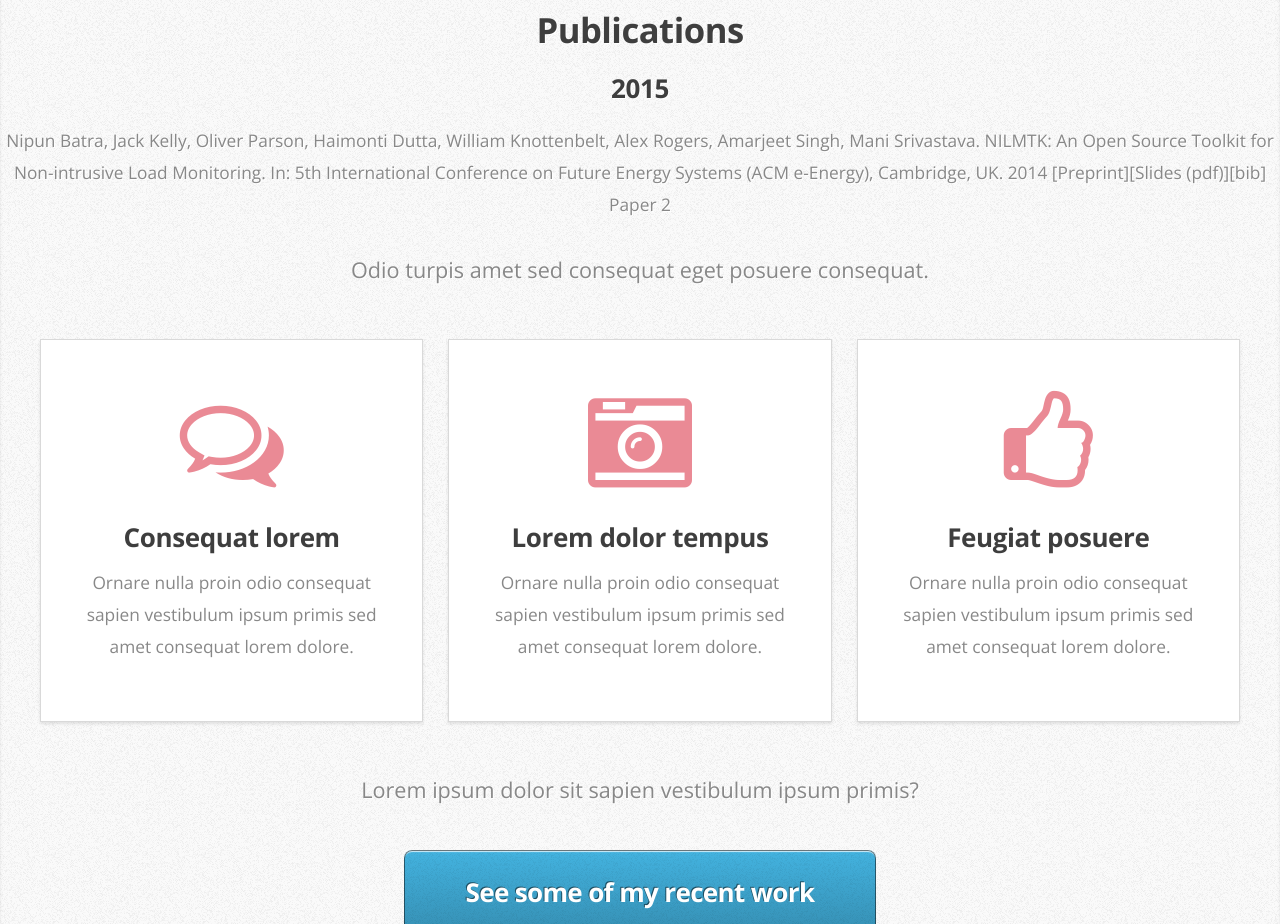
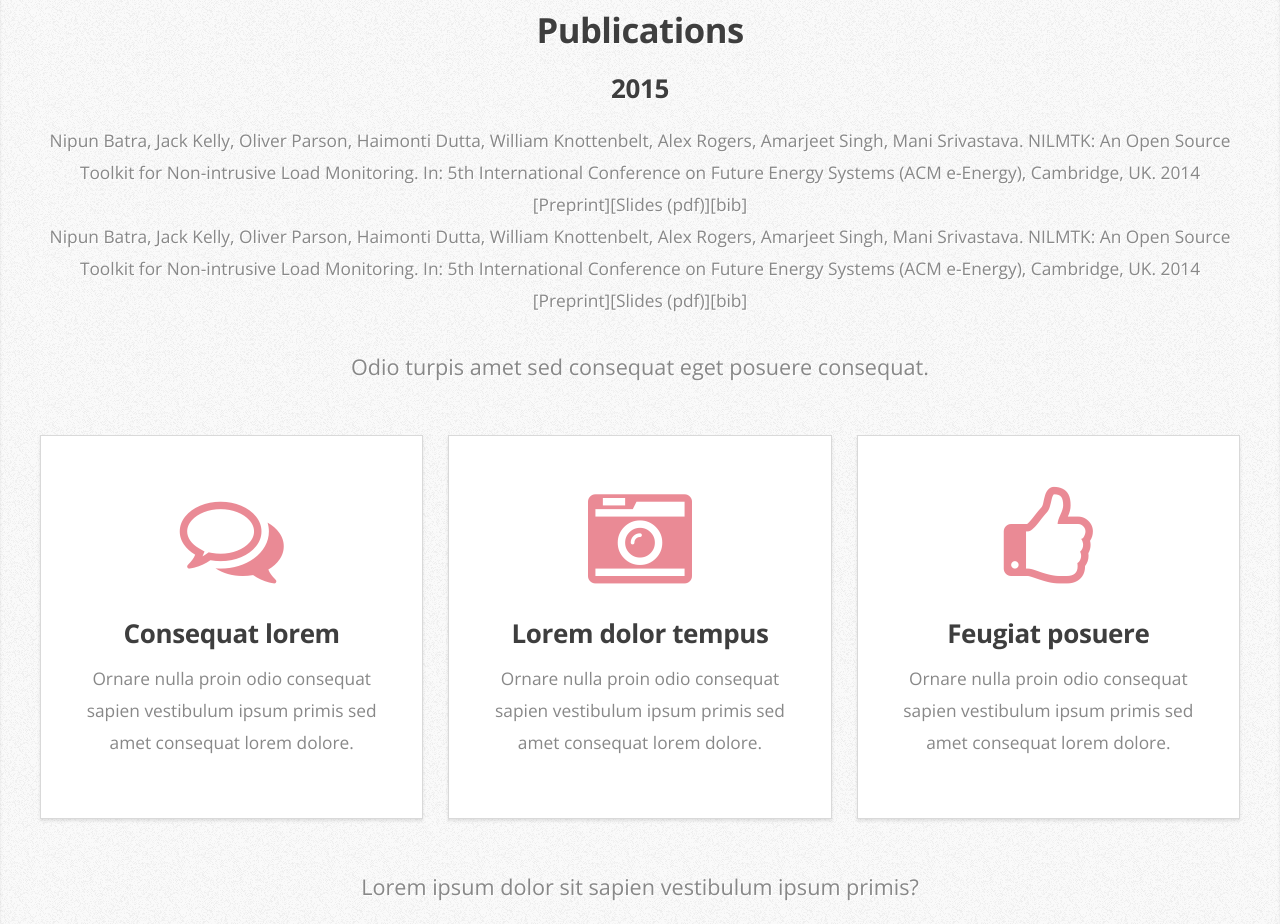
Before and after one commit to zerowatt/zerowatt.github.io, a plain HTML site: page theme2/index.html in a window 1280 px wide. Shown: the part 819-1743 px from the top of the page. Drawn offline with nearby package versions, Linux system fonts and the light colour scheme.

Commit message:
Added index

```diff
--- a/theme2/index.html
+++ b/theme2/index.html
@@ -51,9 +51,9 @@
 					<header>
 						<h2>Publications</h2>
 						<h3>2015</h3>
-						<ol>
+						<ol class="container">
 							<li> Nipun Batra, Jack Kelly, Oliver Parson, Haimonti Dutta, William Knottenbelt, Alex Rogers, Amarjeet Singh, Mani Srivastava. NILMTK: An Open Source Toolkit for Non-intrusive Load Monitoring. In: 5th International Conference on Future Energy Systems (ACM e-Energy), Cambridge, UK. 2014 [Preprint][Slides (pdf)][bib]</li>
-							<li>Paper 2</li>
+							<li>Nipun Batra, Jack Kelly, Oliver Parson, Haimonti Dutta, William Knottenbelt, Alex Rogers, Amarjeet Singh, Mani Srivastava. NILMTK: An Open Source Toolkit for Non-intrusive Load Monitoring. In: 5th International Conference on Future Energy Systems (ACM e-Energy), Cambridge, UK. 2014 [Preprint][Slides (pdf)][bib]</li>
 						</ol>
 						<p>Odio turpis amet sed consequat eget posuere consequat.</p>
 					</header>
```
